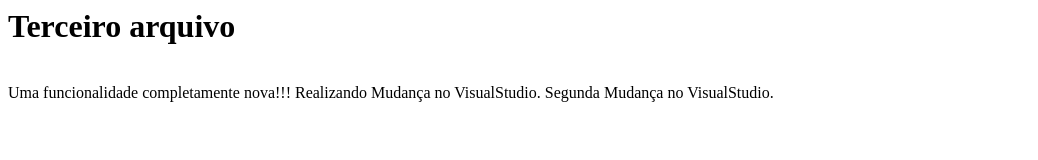
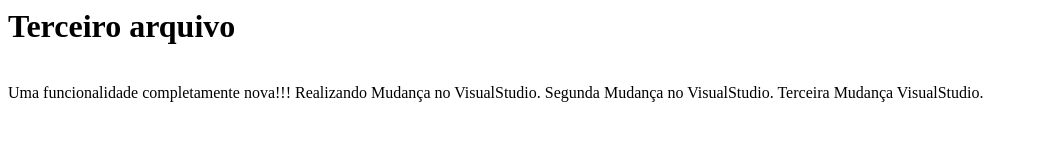
Before and after one commit to jeffersonmachado95/NovoProjetoGIT, a plain HTML site: page terceiro.html in a window 1280 px wide. Shown: the whole page, without its empty margins (0-1038 px from the left). Drawn offline with Linux system fonts and the light colour scheme.

Commit message:
Nova Mudança

```diff
--- a/terceiro.html
+++ b/terceiro.html
@@ -6,6 +6,7 @@
   Uma funcionalidade completamente nova!!!
   Realizando Mudança no VisualStudio.
   Segunda Mudança no VisualStudio.
+  Terceira Mudança VisualStudio.
   </body>
 </html>
 <!DOCTYPE html>
```
